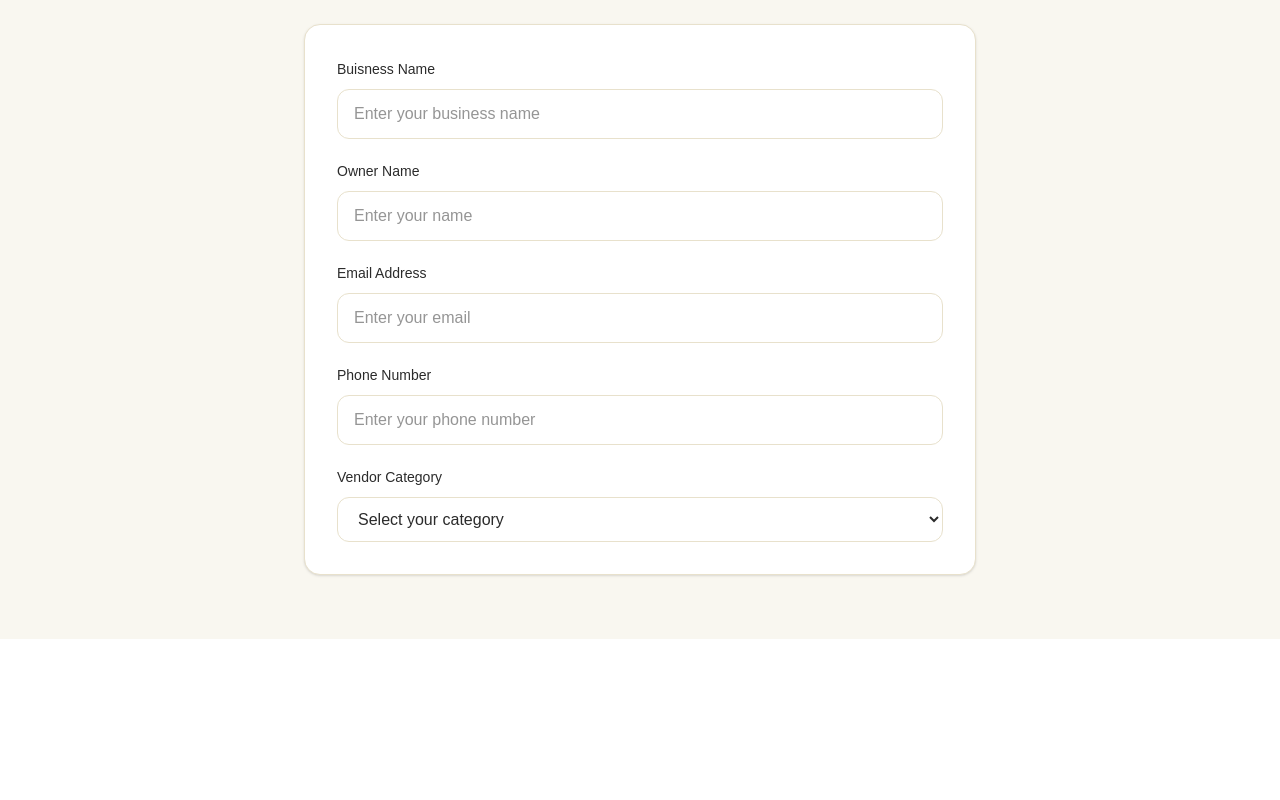
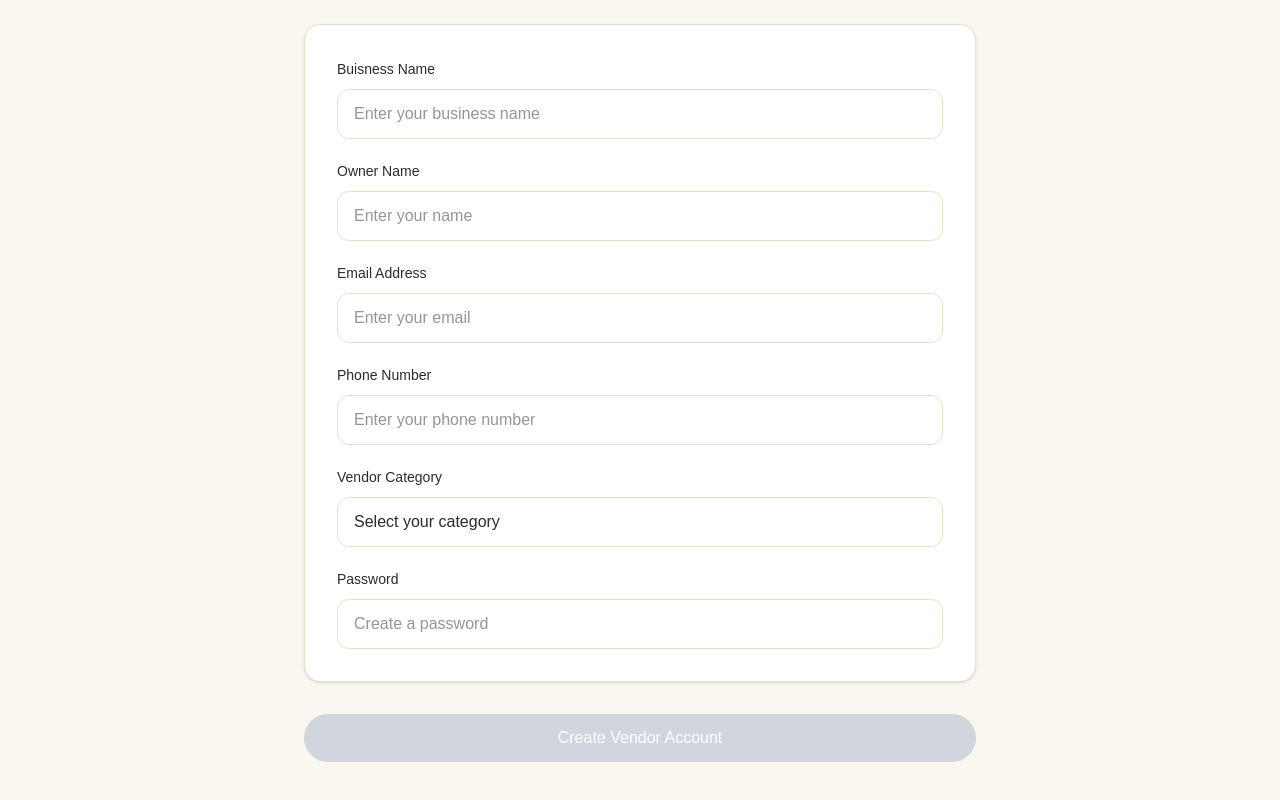
Before and after one commit to ReeSeng1/wedding-event-platform, a Next.js app in the folder frontend/: page /vendors/register in a window 1280 px wide. Shown: the part 196-996 px from the top of the page. Before the commit the page ends 835 px from the top, so only its background shows below. Built offline with nearby package versions, Linux system fonts and the light colour scheme.

Commit message:
update the register page

```diff
--- a/frontend/src/app/vendors/register/page.tsx
+++ b/frontend/src/app/vendors/register/page.tsx
@@ -8,6 +8,21 @@ export default function VendorRegisterPage() {
     const [phoneNumber, setPhoneNumber] = useState("");
     const [password, setPassword] = useState("");
     const [category, setCategory] =useState("");
+    const [categoryOpen, setCategoryOpen] = useState(false);
+
+    function handleRegister() {
+        if (
+            businessName.trim() === "" ||
+            ownerName.trim() === "" ||
+            email.trim() === "" ||
+            phoneNumber.trim() === "" ||
+            category.trim() === "" ||
+            password.trim() === ""
+        ) {
+            return;
+        }
+        console.log("Vendor Registration submitted");
+    }
 
     return (
         <main className="min-h-screen bg-[#F9F7F0] px-6 py-16">
@@ -72,23 +87,72 @@ export default function VendorRegisterPage() {
                         <label className="text-sm font-medium text-[#2B2B2B]">
                             Vendor Category
                         </label>
-                        <select
-                           value={category}
-                           onChange={(e) =>setCategory(e.target.value)}
-                           className="mt-2 w-full rounded-xl border border-[#E8E1CC] bg-white px-4 py-3 text-[#2B2B2B] outline-none focus:border-[#C9A227]" >
-                            <option value="">Select your category</option>
-                            <option value="Photography">Photography</option>
-                            <option value="Videography">Videography</option>
-                            <option value="Decoration">Decoration</option>
-                            <option value="Venues">Venues</option>
-                            <option value="Wedding Dresses">Wedding Dresses</option>
-                            <option value="Makeup & Hair">Makeup & Hair</option>
-                            <option value="Music & DJ">Music & DJ</option>
-                            <option value="Cakes">Cakes</option>
-                        </select>
+                        <div className="relative mt-2">
+                        <button
+                           type="button"
+                           onClick={() =>setCategoryOpen(!categoryOpen)}
+                           className="flex w-full items-center justify-between rounded-xl border border-[#E8E1CC] bg-white px-4 py-3 text-left text-[#2B2B2B] outline-none hover:border-[#C9A227]" >
+                            <span>
+                                {category || "Select your category"}
+                            </span>
+                        </button>
+                        {categoryOpen && (
+                            <div className="absolute z-20 mt-2 w-full overflow-hidden rounded-xl border border-[#E8E1CC] bg-white shadow-lg">
+                                {[
+                                    "Photography",
+                                    "Videography",
+                                    "Decoration",
+                                    "Venues",
+                                    "Wedding Dresses",
+                                    "Makeup & Hair",
+                                    "Music & DJ",
+                                    "Cakes",
+                                ].map((item) => (
+                                    <button
+                                       key={item}
+                                       type="button"
+                                       onClick={() => {
+                                        setCategory(item);
+                                        setCategoryOpen(false);
+                                       }}
+                                       className="block w-full px-4 py-3 text-left text-[#2B2B2B] hover:bg-[#C9A227] hover:text-white">
+                                        {item}
+                                    </button>
+                                ))}
+                            </div>
+                        )}
                     </div>
-                </div>
+                   </div>
+                   <div className="mt-5">
+                    <label className="text-sm font-medium text-[#2B2B2B]">
+                        Password
+                    </label>
+                    <input
+                       type="password"
+                       value={password}
+                       onChange={(e) => setPassword(e.target.value)}
+                       placeholder="Create a password"
+                       className="mt-2 w-full rounded-xl border border-[#E8E1CC] bg-white px-4 py-3 text-[#2B2B2B] outline-none focus:border-[#C9A227]"
+                    />
+                   </div>
+                   </div>
+
+                   <button
+                      type="button"
+                      onClick={handleRegister}
+                      disabled={
+                        businessName.trim() === "" ||
+                        ownerName.trim() === "" ||
+                        email.trim() === "" ||
+                        phoneNumber.trim() === "" ||
+                        category === "" ||
+                        password.trim() === ""
+                      }
+                      className="mt-8 w-full rounded-full bg-[#C9A227] px-6 py-3 font-medium text-white hover:bg-[#B08D20] disabled:cursor-not-allowed disabled:bg-gray-300">
+                    Create Vendor Account
+                   </button>
+
             </div>
         </main>
-    )
+    );
 }
```
